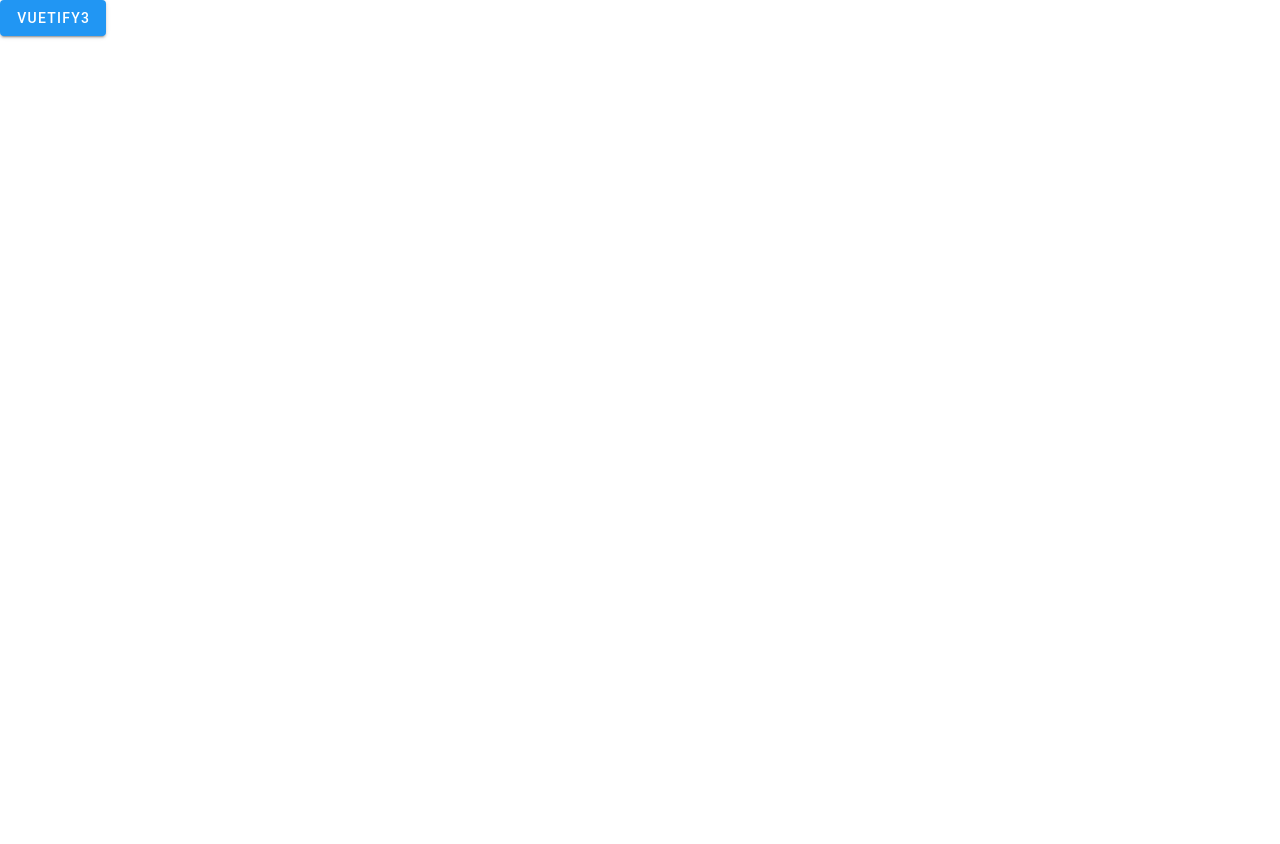
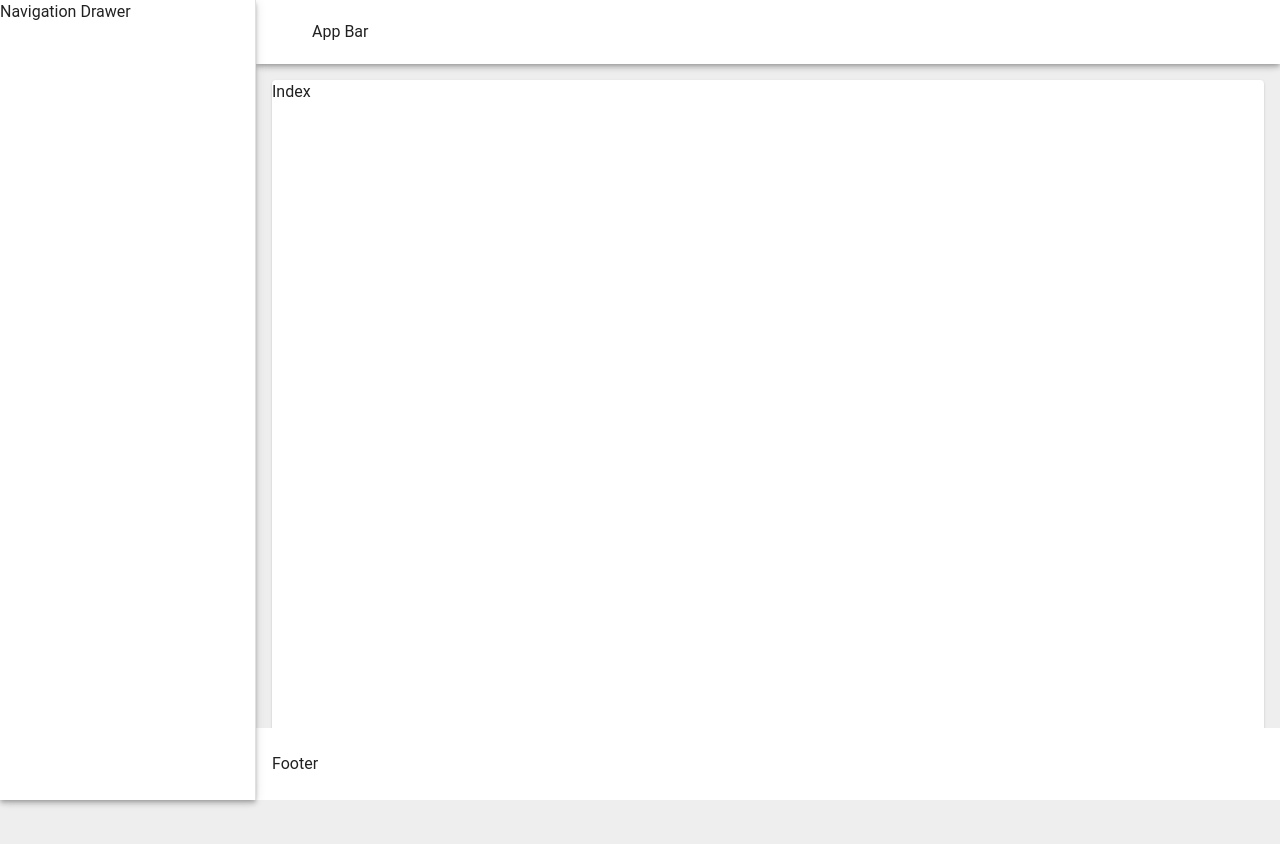
Before and after one commit to icho648/my-nuxt, a Nuxt app: page / in a window 1280 px wide. Shown: the top 844 px of the page. Before the commit the page ends 800 px from the top, so only its background shows below. Built offline with nearby package versions, Linux system fonts and the light colour scheme.

Commit message:
layout init

```diff
--- a/app.vue
+++ b/app.vue
@@ -1,5 +1,7 @@
 <template>
   <div>
-    <v-btn depressed color="info"> Vuetify3</v-btn>
+    <nuxt-layout>
+      <nuxt-page />
+    </nuxt-layout>
   </div>
 </template>
--- /dev/null
+++ b/layouts/default.vue
@@ -0,0 +1,30 @@
+<script setup lang="ts">
+import { ref } from 'vue'
+const order = ref(1)
+const navDrawer = ref(true)
+</script>
+<template>
+    <div>
+        <v-app>
+            <!-- APP BAR -->
+            <v-app-bar app :order="order">
+                <v-app-bar-nav-icon @click.stop="navDrawer = !navDrawer"> </v-app-bar-nav-icon>
+                App Bar
+            </v-app-bar>
+            <!-- Navigation Drawer -->
+            <v-navigation-drawer elevation="4" v-model="navDrawer">
+                Navigation Drawer
+            </v-navigation-drawer>
+            <!-- Main -->
+            <v-main class="bg-grey-lighten-3">
+                <v-container fluid class="h-full">
+                    <slot />
+                </v-container>
+            </v-main>
+            <!-- Footer -->
+            <v-footer app height="72"> Footer </v-footer>
+        </v-app>
+    </div>
+</template>
+
+<style scoped lang="scss"></style>
--- /dev/null
+++ b/pages/index.vue
@@ -0,0 +1,6 @@
+<script setup lang="ts"></script>
+<template>
+    <v-card min-height="87vh"> Index </v-card>
+</template>
+
+<style scoped lang="scss"></style>
```
